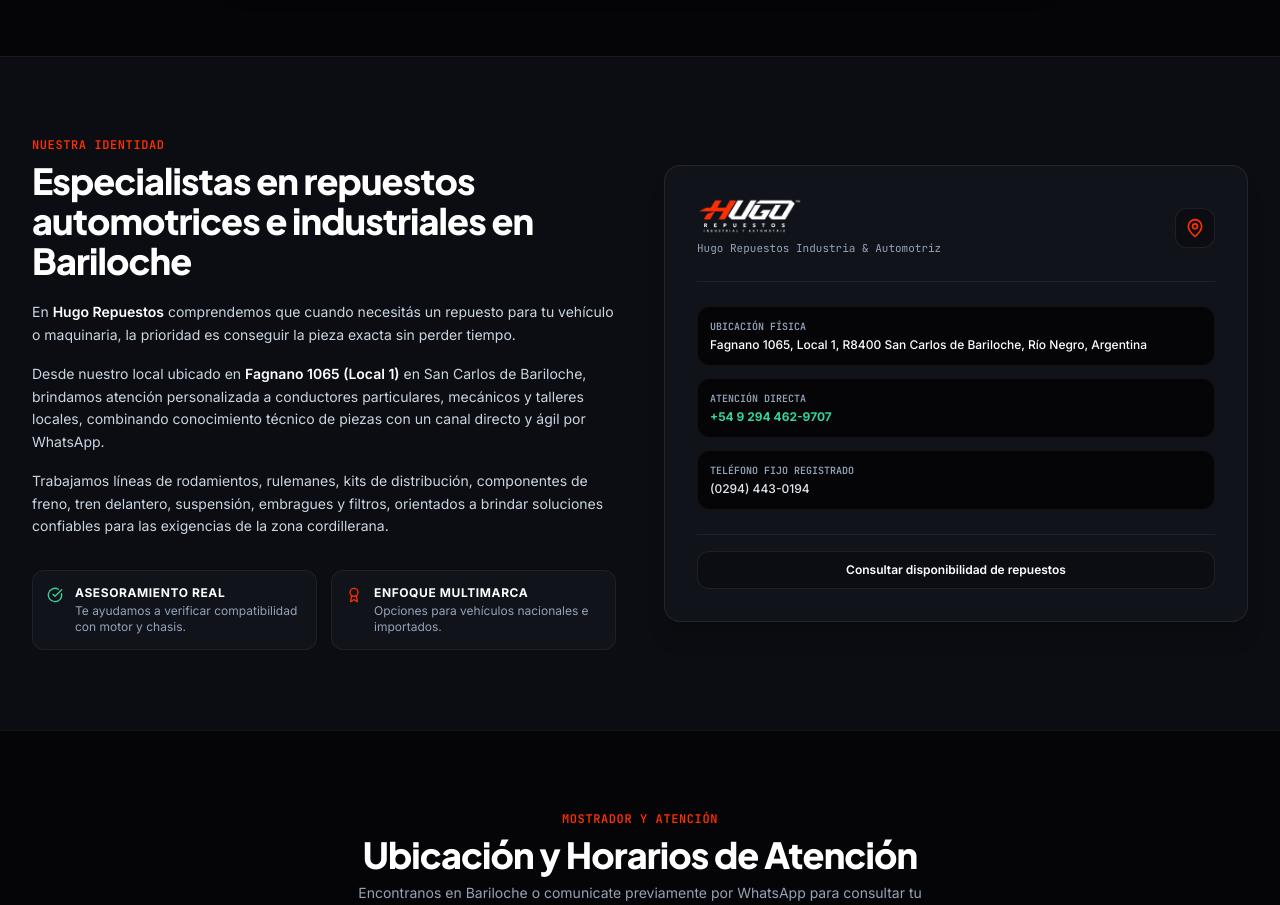
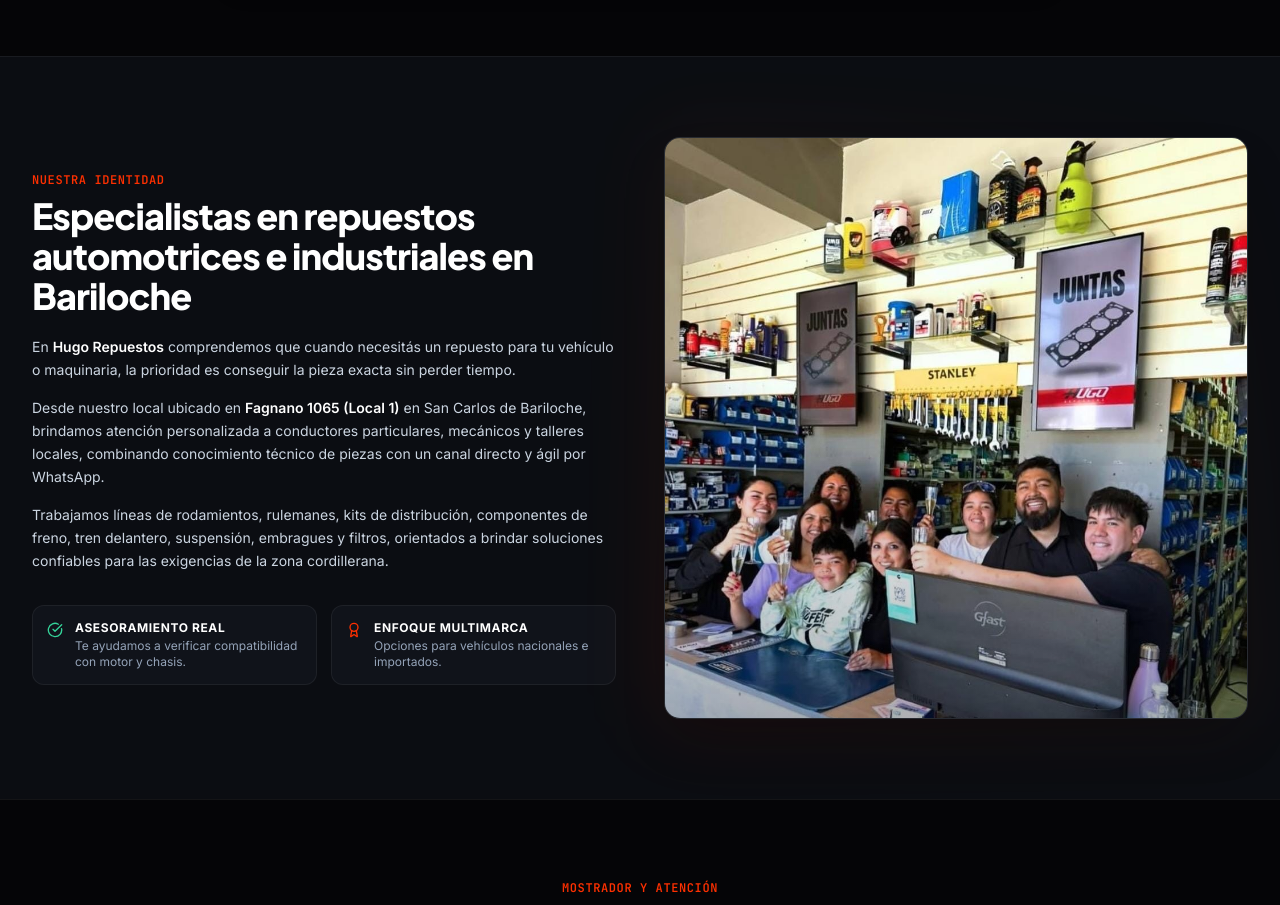
Before and after one commit to fachinha/HugoRepuestos, a React (Vite) app: page / in a window 1280 px wide. Shown: the part 2580-3485 px from the top of the page. Built offline with nearby package versions, Linux system fonts and the light colour scheme.

Commit message:
feat: reemplazar bloque de datos en Nosotros por foto real del equipo Hugo Repuestos

```diff
--- a/src/components/AboutUs.tsx
+++ b/src/components/AboutUs.tsx
@@ -1,5 +1,5 @@
 import React from 'react';
-import { MapPin, Award, CheckCircle } from 'lucide-react';
+import { Award, CheckCircle } from 'lucide-react';
 import { SITE_CONFIG } from '../config/siteConfig';
 
 export const AboutUs: React.FC = () => {
@@ -52,50 +52,19 @@
 
           </div>
 
-          {/* Columna visual / Card de local minimalista con logotipo oficial */}
-          <div className="relative">
-            <div className="relative rounded-2xl overflow-hidden border border-white/[0.08] bg-brand-card p-7 sm:p-8 shadow-xl">
+          {/* Columna visual / Fotografía real del equipo en el local */}
+          <div className="relative group">
+            {/* Resplandor ambiental cálido de fondo */}
+            <div className="absolute -inset-2 bg-gradient-to-tr from-brand-accent/20 via-orange-500/10 to-transparent rounded-3xl blur-2xl opacity-50 group-hover:opacity-75 transition-opacity pointer-events-none" />
 
-              <div className="flex items-center justify-between mb-6 pb-6 border-b border-white/[0.06]">
-                <div>
-                  <img
-                    src="/logo.png"
-                    alt="Hugo Repuestos"
-                    className="h-9 w-auto object-contain"
-                  />
-                  <p className="text-[11px] font-mono text-slate-400 mt-1.5">{SITE_CONFIG.business.commercialName}</p>
-                </div>
-                <div className="w-10 h-10 rounded-xl bg-brand-surface border border-white/[0.08] flex items-center justify-center text-brand-accent">
-                  <MapPin className="w-5 h-5" />
-                </div>
-              </div>
-
-              <div className="space-y-3 text-xs text-slate-300">
-                <div className="p-3 rounded-xl bg-brand-dark border border-white/[0.05]">
-                  <span className="block text-[10px] font-mono uppercase font-bold text-slate-400 mb-0.5">Ubicación Física</span>
-                  <span className="text-white font-medium">{SITE_CONFIG.business.fullAddress}</span>
-                </div>
-
-                <div className="p-3 rounded-xl bg-brand-dark border border-white/[0.05]">
-                  <span className="block text-[10px] font-mono uppercase font-bold text-slate-400 mb-0.5">Atención Directa</span>
-                  <span className="text-emerald-400 font-bold">{SITE_CONFIG.business.whatsappFormatted}</span>
-                </div>
-
-                <div className="p-3 rounded-xl bg-brand-dark border border-white/[0.05]">
-                  <span className="block text-[10px] font-mono uppercase font-bold text-slate-400 mb-0.5">Teléfono Fijo Registrado</span>
-                  <span className="text-slate-200 font-medium">{SITE_CONFIG.business.landlineDisplay}</span>
-                </div>
-              </div>
-
-              <div className="mt-6 pt-4 border-t border-white/[0.06]">
-                <a
-                  href="#cotizador"
-                  className="inline-flex items-center justify-center w-full py-2.5 px-4 rounded-xl bg-brand-surface hover:bg-white/[0.06] border border-white/[0.08] text-white text-xs font-semibold transition-colors"
-                >
-                  Consultar disponibilidad de repuestos
-                </a>
-              </div>
-
+            <div className="relative rounded-2xl overflow-hidden border border-white/[0.1] bg-brand-card shadow-2xl">
+              <img
+                src="/images/hugorepuestos-personal.jpg"
+                alt="Equipo de Hugo Repuestos en el mostrador del local en Bariloche"
+                loading="lazy"
+                className="w-full h-auto max-h-[580px] object-cover object-top transition-transform duration-500 group-hover:scale-[1.01]"
+              />
+              <div className="absolute inset-0 bg-gradient-to-t from-brand-dark/30 via-transparent to-transparent pointer-events-none" />
             </div>
           </div>
 
```
Also changed, not shown: public/images/hugorepuestos-personal.jpg (added).
